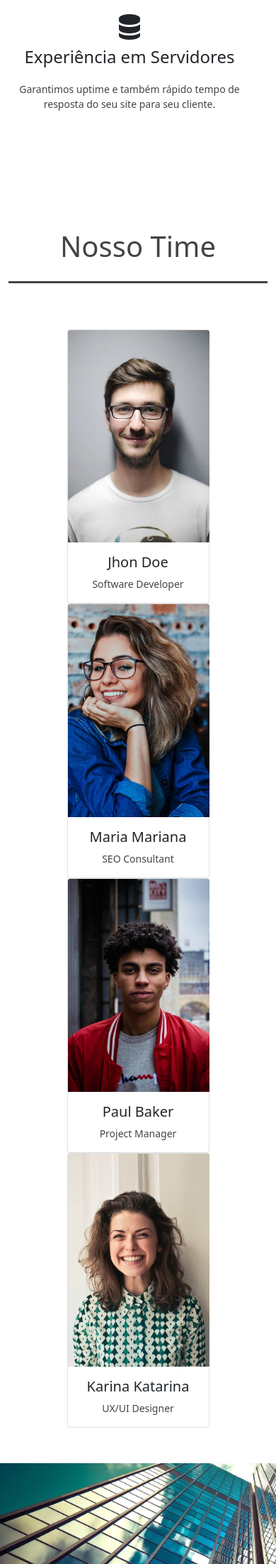
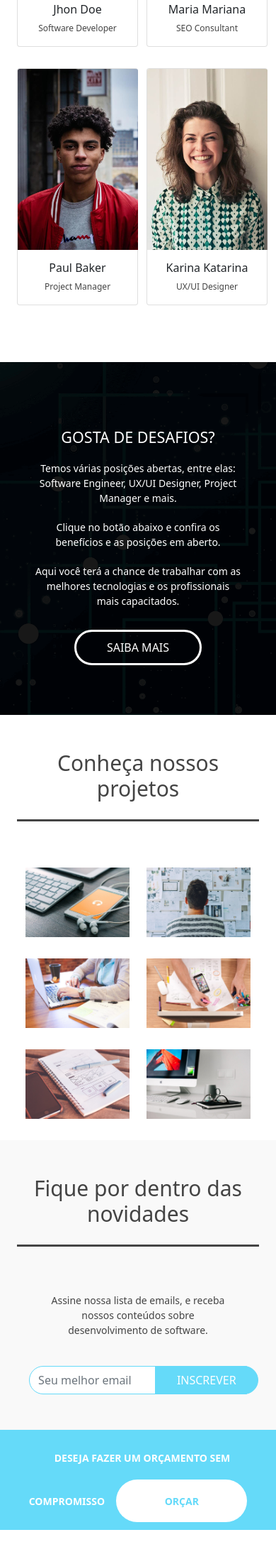
Before and after one commit to MoreiraAlex/Agencia-Ficticia, a Django app: page / in a window 390 px wide. Shown: the part 3160-5363 px from the top of the page at 71% size. Run offline with Django 3.2, Linux system fonts and the light colour scheme; some libraries are stand-ins or nearby versions.

Commit message:
Responsive

```diff
--- a/static/css/style.css
+++ b/static/css/style.css
@@ -9,7 +9,7 @@ body {
 }
 
 .container {
-    padding: 70px o;;
+    padding: 70px o;
 }
 
 p, li {
@@ -416,3 +416,156 @@ header, .navbar {
 #copy-area .container a:hover {
     color: #3ec1d5;
 }
+
+/* Responsive */
+
+/* Tablet */
+@media(max-width: 768px) {
+
+    /* Geral */
+
+    .container {
+        padding: 20px o;
+    }
+
+    /* Slider */
+    #mainSlider .carousel-inner, #mainSlider .carousel-item {
+        height: auto;
+    }
+
+    #mainSlider .carousel-caption h2 {
+        font-size: 28px;
+    }
+
+    #mainSlider .carousel-caption p {
+        font-size: 18px;
+        margin-bottom: 40px;
+    }
+
+    /* About */
+    #about-area img {
+        margin-top: 100px;
+    }
+
+    /* Team */
+    .card {
+        width: 171px;
+    }
+
+    .card img {
+        width: 170px;
+    }
+
+    .card .card-title {
+        font-size: 16px;
+    }
+
+    .card .card-text {
+        font-size: 12px;
+    }
+
+    /* News */
+    #news-area p {
+        width: 80%;
+        margin-left: auto;
+        margin-right: auto;
+    }
+
+    #email-input {
+        width: 70%;
+    }
+
+    #call-area .container {
+        padding: 30px;
+    }
+
+    #call-area p, #call-area #call-btn {
+        font-size: 16px;
+    }
+
+}
+
+/* Smartphone */
+@media(max-width: 425px) {
+
+    /* Slider */
+    #mainSlider {
+        margin-top: 90px;
+    }
+
+    #mainSlider .carousel-caption {
+        top: 5%;
+    }
+
+    #mainSlider .carousel-caption h2 {
+        font-size: 18px;
+        margin-bottom: 40px;
+    }
+
+    #mainSlider .carousel-caption p {
+        display: none;
+    }
+
+    /* About */
+    .main-title {
+        font-size: 30px;
+        padding-top: 50px;
+    }
+    .row {
+        margin-left: 0!important;
+        margin-right: 0!important;
+    }
+
+    #about-area img {
+        margin-top: 0;
+        margin-bottom: 30px;
+    }
+
+    /* Team */
+    #team-area .col-md-3 {
+        margin-bottom: 30px;
+        width: 50%;
+    }
+
+    /* Apply */
+    #apply-area {
+        height: auto;
+    }
+
+    #company-img {
+        display: none;
+    }
+
+    /* Projects */
+    .row .project-box {
+        width: 50%;
+    }
+
+    /* News */
+    #news-area p {
+        font-size: 14px;
+    }
+
+    #email-input {
+        width: 90%;
+    }
+
+    #call-area .container {
+        padding: 10px;
+    }
+
+    #call-area p, #call-area #call-btn {
+        font-size: 14px;
+        letter-spacing: 0;
+        margin: 0;
+        width: 50%;
+    }
+
+    /* Contact */
+    .contact-box {
+        border: none;
+        margin-bottom: 0;
+    }
+
+
+}
--- a/static/js/scripts.js
+++ /dev/null
@@ -1,11 +0,0 @@
-// Filtro dos projetos
-
-$('.filter-btn').on('click', function() {
-    let type = $(this).attr('id');
-    let boxes = $('.project-box');
-
-    $('.main-btn').removedClass('active');
-    $(this).addClass('active');
-})
-
-console.log('teste');
--- a/templates/index.html
+++ b/templates/index.html
@@ -15,14 +15,14 @@
 <body>
     <header>
         <div class="container" id="nav-container">
-            <nav class="navbar navbar-expand-lg fixed-top">
-                <a href="/" class="navbar-brand">
+            <nav class="navbar navbar-expand-lg fixed-top navbar-dark">
+                <a href="#" class="navbar-brand">
                     <img src="{% static '/img/hdcagency_logo.svg' %}" alt="hDC Agency" id="logo">hDC Agency
                 </a>
-                <button class="navbar-toggler" type="button" data-toggle="collapse" data-target="#navbar-links" aria-controls="navbar-links" aria-expanded="false" aria-label="Toggle navgation">
+                <button class="navbar-toggler" type="button" data-bs-toggle="collapse" data-bs-target="#navbarSupportedContent" aria-controls="navbarSupportedContent" aria-expanded="false" aria-label="Toggle navigation">
                     <span class="navbar-toggler-icon"></span>
                 </button>
-                <div class="collapse navbar-collapse justify-content-end" id="navbar-links">
+                <div class="collapse navbar-collapse justify-content-end" id="navbarSupportedContent">
                     <ul class="navbar-nav">
                         <li class="nav-item-list">
                             <a href="#mainSlider" class="nav-item nav-link" id="home">Home</a>
@@ -58,7 +58,7 @@
                 <div class="carousel-inner">
                     <div class="carousel-item active">
                         <img src="{% static 'img/banner1.png' %}" alt="Projetos de e-commerce" class="d-block w-100">
-                        <div class="carousel-caption d-none d-md-block">
+                        <div class="carousel-caption  d-md-block">
                             <h2>Quer criar um ecommerce?</h2>
                             <p>Conte conosco, temos mais de 30 lojas no portifólio.</p>
                             <a href="#" class="main-btn">Ver portifólio</a>
@@ -66,7 +66,7 @@
                     </div>
                     <div class="carousel-item">
                         <img src="{% static 'img/banner2.png' %}" class="d-block w-100" alt="...">
-                        <div class="carousel-caption d-none d-md-block">
+                        <div class="carousel-caption  d-md-block">
                             <h2>Está querendo tirar o projeto do papel?</h2>
                             <p>Nossa equipe de engeharia de software está pronta para lhe atender.</p>
                             <a href="#" class="main-btn">Entre em contato</a>
@@ -74,7 +74,7 @@
                     </div>
                     <div class="carousel-item">
                         <img src="{% static 'img/banner3.png' %}" class="d-block w-100" alt="...">
-                        <div class="carousel-caption d-none d-md-block">
+                        <div class="carousel-caption  d-md-block">
                             <h2>Manuntenção no seu software?</h2>
                             <p>A hDC conta com engenheiros altamente qualificados para resolver seu problema.</p>
                             <a href="#" class="main-btn">Entre em contato</a>
```
